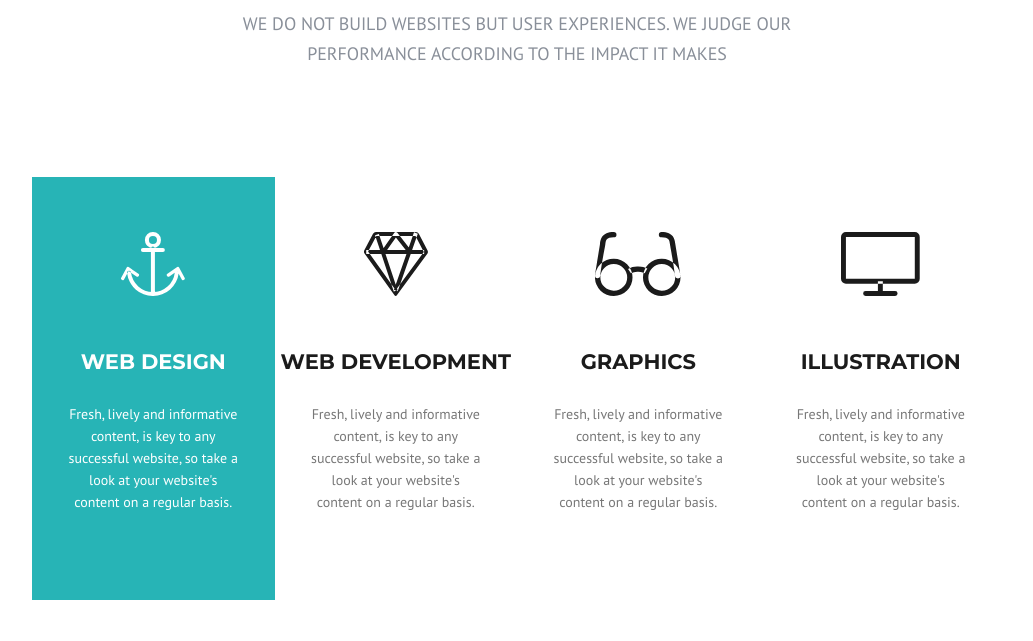
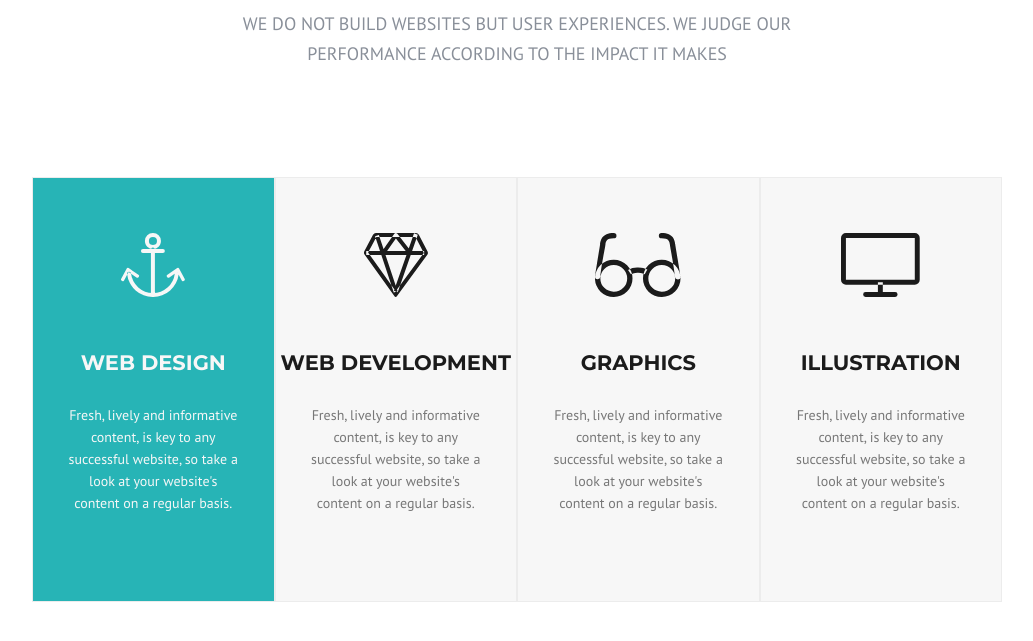
Before and after one commit to arturio-rays/homework-7, a plain HTML site: page 7.1/index.html in a window 1280 px wide. In both pictures the pointer is over the element 276 px from the left and 529 px from the top of the page. Shown: the part 265-906 px from the top of the page, without its empty margins (123-1156 px from the left). Drawn offline with Linux system fonts and the light colour scheme.

Commit message:
mod styles.css

```diff
--- a/7.1/src/styles/styles.css
+++ b/7.1/src/styles/styles.css
@@ -74,7 +74,6 @@ h1, h2 {
 }
 
 .cards-list {
-    background-color: #fff;
     list-style: none;
     padding: 0;
 }
@@ -82,23 +81,25 @@ h1, h2 {
 .card-item {
     display: inline-block;
     max-width: 25%;
+    background-color: #f7f7f7;
+    border: 1px solid #ececec;
     text-align: center;
     margin-bottom: 140px;
 }
 
 .card-item:hover .card-image {
     background-color: #27b4b6;
-    fill: #fff;
+    fill: #f7f7f7;
 }
 
 .card-item:hover .card-title {
     background-color: #27b4b6;
-    color: #fff;
+    color: #f7f7f7;
 }
 
 .card-item:hover .card-text {
     background-color: #27b4b6;
-    color: #fff;
+    color: #f7f7f7;
 }
 
 .card-link {
```
